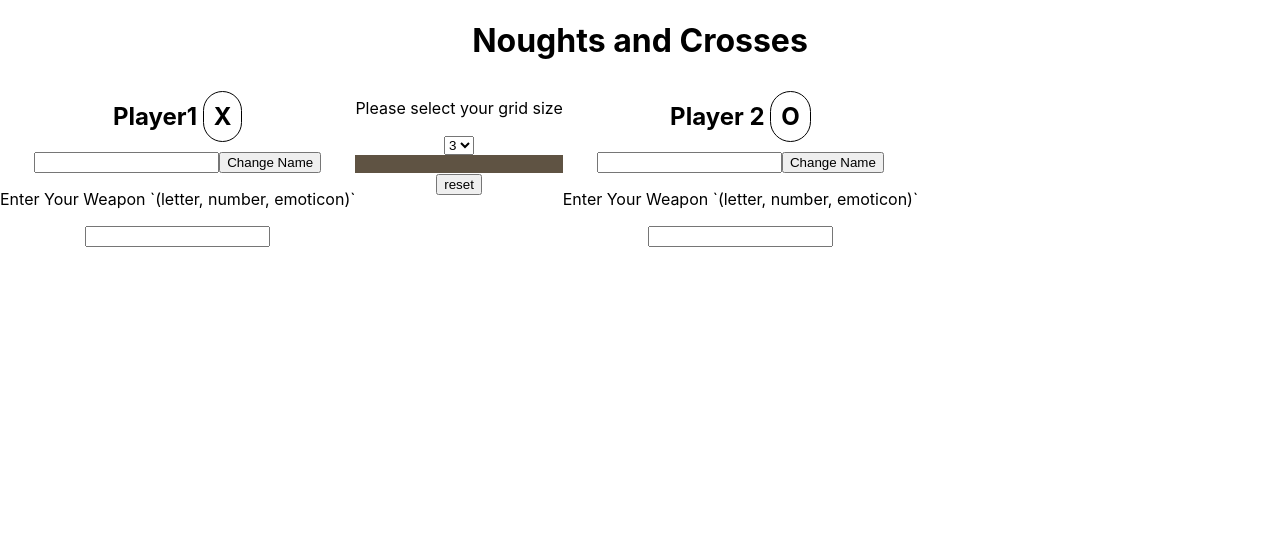
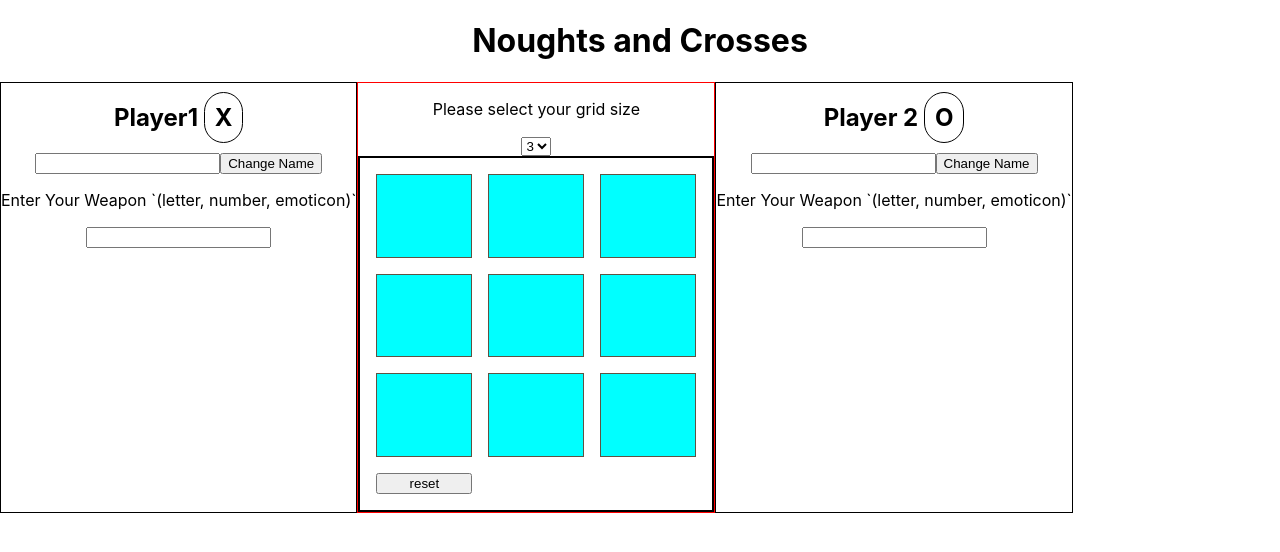
Before and after one commit to ikhlaas-kapadia/Noughts-And-Crosses, a React (Create React App) app: page / in a window 1280 px wide. Shown: the top 552 px of the page. Built offline with nearby package versions, Linux system fonts and the light colour scheme.

Commit message:
Add styling to user panels

```diff
--- a/src/App.css
+++ b/src/App.css
@@ -17,8 +17,13 @@ section {
   font-size: calc(10px + 2vmin);
   color: white;
 }
+.board {
+  display: flex;
+  flex-direction: column;
+  border: 1px solid red;
+}
 
-.Grid-Wrapper {
+.board-Wrapper {
   display: grid;
   width: 20em;
   height: 20em;
@@ -53,6 +58,7 @@ section {
 .Player {
   display: flex;
   flex-direction: column;
+  border: 1px solid black;
 }
 
 .Icon {
```
